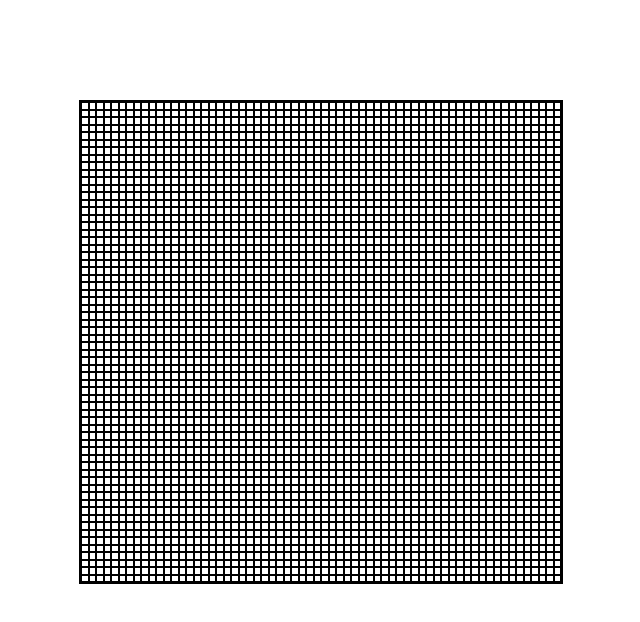
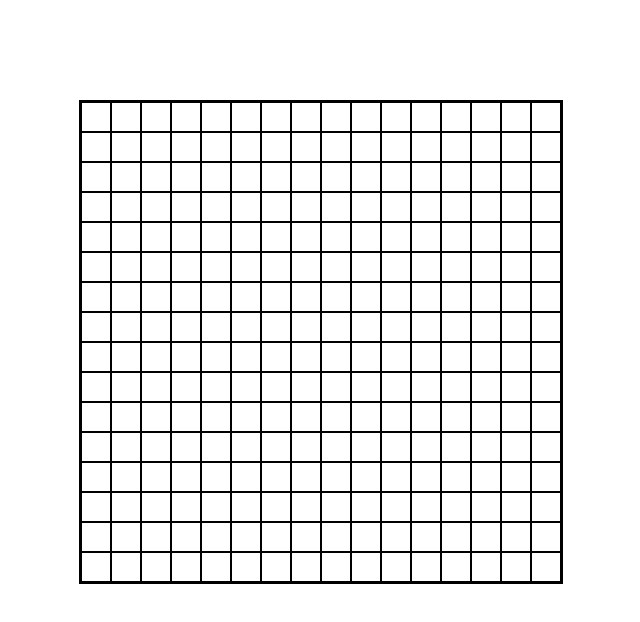
Before and after one commit to LongNguyenUC/Etch-a-Sketch, a plain HTML site: page index.html in a window 1280 px wide. Shown: the whole page, without its empty margins (319-959 px from the left). Drawn offline with Linux system fonts and the light colour scheme.

Commit message:
Add function to "paint" on canvas upon mouse hover

```diff
--- a/script.js
+++ b/script.js
@@ -8,13 +8,18 @@ displaySquares();
 function displaySquares(){
     console.log("starting!");
     console.log(width);
-    for(let i = 0; i < 64; i++){
-        for(let j = 0; j < 64; j++){
+    for(let i = 0; i < 16; i++){
+        for(let j = 0; j < 16; j++){
             let square = document.createElement("div");
             square.classList.add("square")
-            square.style.width = width/64 + "px";
-            square.style.height = height/64 + "px";
+            square.style.width = width/16 + "px";
+            square.style.height = height/16 + "px";
+            square.addEventListener("mouseover", colorSquare);
             canvas.appendChild(square);
         }
     }
 }
+
+function colorSquare(e){
+    e.target.style.backgroundColor = "black";
+}
--- a/styles.css
+++ b/styles.css
@@ -20,3 +20,7 @@ body{
 .square{
     border: 1px solid black;
 }
+
+.square:hover{
+    background-color: black;
+}
```
